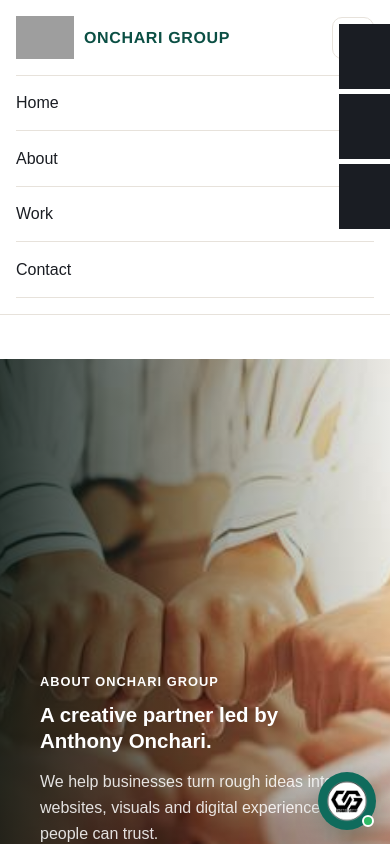
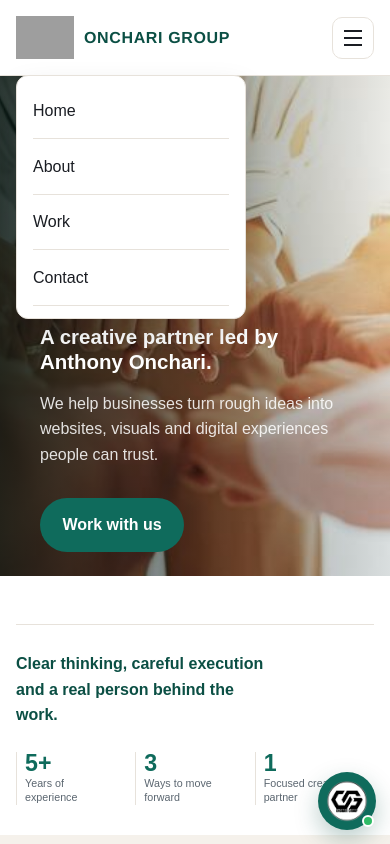
Before and after one commit to AnthonyOnchari/OnchariGroup, a plain HTML site: page about.html in a window 390 px wide. Both pictures are taken after a click on the button 353 px from the left and 37 px from the top of the page. Shown: the top 844 px of the page. Drawn offline with Linux system fonts and the light colour scheme; grey boxes are pictures that could not be loaded.

Commit message:
Refine mobile layout and About experience

```diff
--- a/about.html
+++ b/about.html
@@ -54,7 +54,6 @@
 
             <figure class="about-hero-image">
               <img src="assets/abt%20us.jpg" alt="Anthony Onchari and the Onchari Group team" />
-              <figcaption>Anthony Onchari · Founder</figcaption>
             </figure>
 
           </div>
@@ -153,6 +152,6 @@
       </div>
     </footer>
 
-    <script src="script.js"></script>
+    <script src="script.js?v=mobile-nav"></script>
   </body>
 </html>
--- a/script.js
+++ b/script.js
@@ -16,6 +16,17 @@ document.addEventListener('DOMContentLoaded', () => {
   if (menuToggle && mobileMenu) {
     menuToggle.addEventListener('click', () => {
       mobileMenu.classList.toggle('open');
+    });
+
+    document.addEventListener('click', (event) => {
+      if (!mobileMenu.classList.contains('open')) return;
+      if (!mobileMenu.contains(event.target) && !menuToggle.contains(event.target)) {
+        mobileMenu.classList.remove('open');
+      }
+    });
+
+    mobileMenu.querySelectorAll('a').forEach((link) => {
+      link.addEventListener('click', () => mobileMenu.classList.remove('open'));
     });
   }
 
--- a/styles.css
+++ b/styles.css
@@ -159,8 +159,8 @@ button, input, textarea, select {
 
 .mobile-toggle span {
   display: block;
-  width: 65px;
-  height: 65px;
+  width: 18px;
+  height: 2px;
   background: var(--ink);
   margin: 5px auto;
 }
@@ -829,6 +829,8 @@ body.chat-open .chat-backdrop { opacity: 1; pointer-events: auto; }
 }
 
 @media (max-width: 900px) {
+  .site-header { position: fixed; top: 0; right: 0; left: 0; width: 100%; }
+  body { padding-top: 76px; }
   .hero-grid,
   .two-col,
   .contact-layout,
@@ -855,6 +857,16 @@ body.chat-open .chat-backdrop { opacity: 1; pointer-events: auto; }
 
   .mobile-menu.open {
     display: block;
+    position: absolute;
+    top: 75px;
+    left: 16px;
+    width: min(230px, calc(100vw - 32px));
+    margin: 0;
+    padding: 8px 16px 12px;
+    border: 1px solid var(--line);
+    border-radius: 12px;
+    background: var(--surface);
+    box-shadow: 0 16px 32px rgba(17, 23, 31, 0.14);
   }
 }
 
@@ -2148,12 +2160,12 @@ body[data-page="about"] .about-capabilities,
 body[data-page="about"] .about-terms-callout { text-align: left; }
 .about-intro { padding: 0; background: #fff; }
 .about-intro-grid { position: relative; display: block; }
-.about-intro-copy { position: absolute; right: 0; bottom: 82px; left: 0; z-index: 3; padding: 0; color: #fff; }
+.about-intro-copy { position: absolute; right: 0; bottom: 32px; left: 0; z-index: 3; padding: 0; color: #fff; }
 .about-intro-copy .kicker { color: #fff; }
 .about-intro-copy { max-width: 780px; }
 .about-hero-image { position: relative; width: 100vw; margin: 0 calc(50% - 50vw); }
 .about-hero-image::after { position: absolute; inset: 0; content: ""; background: linear-gradient(90deg, rgba(9, 23, 18, 0.84), rgba(9, 23, 18, 0.38) 52%, rgba(9, 23, 18, 0.08)); pointer-events: none; }
-.about-hero-image img { width: 100%; height: clamp(420px, 55vw, 720px); object-fit: cover; object-position: center 27%; border-radius: 0; box-shadow: none; }
+.about-hero-image img { width: 100%; height: clamp(360px, 42vw, 540px); object-fit: cover; object-position: center 27%; border-radius: 0; box-shadow: none; }
 .about-hero-image figcaption { position: absolute; right: 16px; bottom: 16px; z-index: 2; color: rgba(255,255,255,0.78); font-size: 0.78rem; }
 .about-brief { padding: 62px 0; background: #f5f1eb; }
 .about-brief-inner { display: grid; grid-template-columns: 0.45fr 1.55fr; gap: 50px; align-items: start; }
@@ -2203,7 +2215,7 @@ body[data-page="about"] .about-terms-callout { text-align: left; }
 
 @media (max-width: 900px) {
   .about-intro-grid, .about-story-grid, .about-proof { grid-template-columns: 1fr; }
-  .about-intro-copy { right: 24px; bottom: 64px; left: 24px; }
+  .about-intro-copy { right: 24px; bottom: 36px; left: 24px; }
   .about-brief-inner { grid-template-columns: 1fr; gap: 16px; }
   .about-founder-image { height: min(620px, 86vw); }
   .about-proof { gap: 24px; margin-top: 48px; }
@@ -2212,10 +2224,10 @@ body[data-page="about"] .about-terms-callout { text-align: left; }
 }
 
 @media (max-width: 640px) {
-  .about-intro { padding-top: 44px; }
-  .about-intro-copy { bottom: 48px; }
+  .about-intro { padding-top: 0; }
+  .about-intro-copy { bottom: 24px; }
   .about-intro h1 { font-size: clamp(3rem, 14vw, 4.5rem); }
-  .about-hero-image img { height: 620px; max-height: none; }
+  .about-hero-image img { height: 500px; max-height: none; }
   .about-proof-stats { grid-template-columns: repeat(3, 1fr); }
   .about-proof-stats div { padding: 0 8px; }
   .about-proof-stats strong { font-size: 1.45rem; }
@@ -2239,11 +2251,27 @@ body[data-page="about"] .about-terms-callout { text-align: left; }
 
 @media (max-width: 640px) {
   .about-closing { padding: 76px 0 72px; background: linear-gradient(180deg, #fff 0 18%, #369d9b 18% 100%); }
-  .about-closing-inner { min-height: 0; padding: 132px 24px 34px; border-radius: 28px 28px 28px 18px; }
+  .about-closing-inner { display: flex; min-height: 0; flex-direction: column; padding: 36px 24px 34px; border-radius: 28px 28px 28px 18px; }
   .about-closing-inner::after { right: 44px; bottom: -42px; border-top-width: 42px; border-left-width: 56px; }
   .about-closing-copy { max-width: none; }
   .about-closing-copy p { max-width: 28ch; font-size: 1.18rem; }
   .about-quote-mark { top: -62px; left: -2px; font-size: 6.5rem; }
-  .about-closing-founder { top: -92px; right: 50%; transform: translateX(50%); }
-  .about-closing-founder img { width: 184px; height: 184px; }
-}
+  .about-closing-founder { position: relative; top: auto; right: auto; order: -1; margin: -108px auto 8px; transform: none; }
+  .about-closing-founder img { width: 172px; height: 172px; }
+}
+
+@media (max-width: 1024px) {
+  .about-closing-inner { display: flex; min-height: 0; flex-direction: column; padding: 36px 24px 34px; }
+  .about-closing-founder { position: relative; top: auto; right: auto; order: -1; margin: -108px auto 8px; transform: none; }
+  .about-closing-founder img { width: 172px; height: 172px; }
+}
+
+@media (max-width: 1024px) {
+  .site-header { position: fixed; top: 0; right: 0; left: 0; width: 100%; }
+  body { padding-top: 76px; }
+  .nav-links { display: none; }
+  .mobile-toggle { display: inline-block; }
+  .nav-actions .button { display: none; }
+  .mobile-menu { display: block; position: absolute; top: 75px; right: 16px; left: auto; width: min(230px, calc(100vw - 32px)); margin: 0; padding: 8px 16px 12px; border: 1px solid var(--line); border-radius: 12px; background: var(--surface); box-shadow: 0 16px 32px rgba(17, 23, 31, 0.14); opacity: 0; visibility: hidden; pointer-events: none; transform: translateY(-8px); transition: opacity 0.18s ease, transform 0.18s ease, visibility 0.18s ease; }
+  .mobile-menu.open { opacity: 1; visibility: visible; pointer-events: auto; transform: translateY(0); }
+}
```
Also changed, not shown: contact.html (+1 -1 lines), index.html (+3 -3 lines), service.html (+1 -1 lines), terms.html (+1 -1 lines), work.html (+1 -1 lines).
